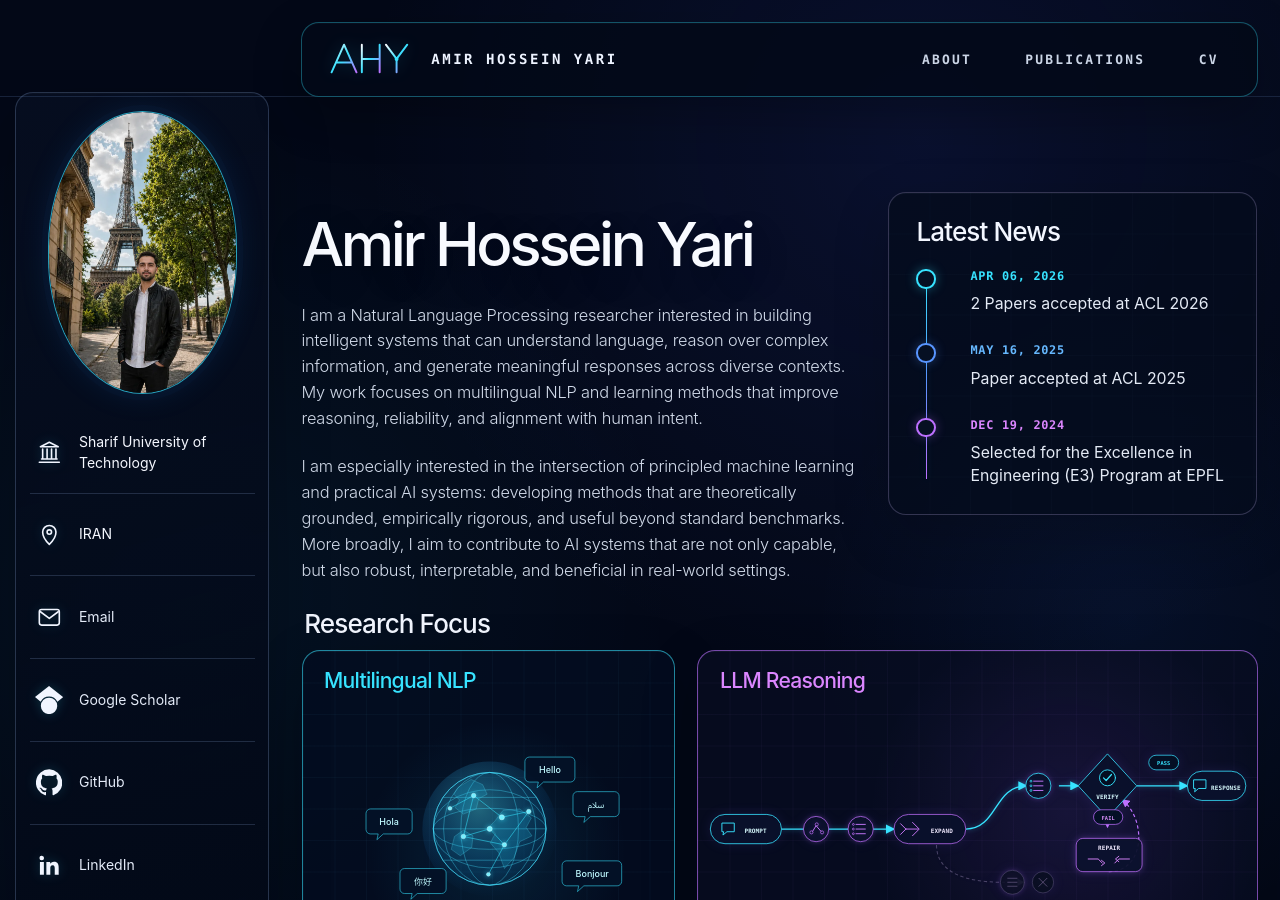
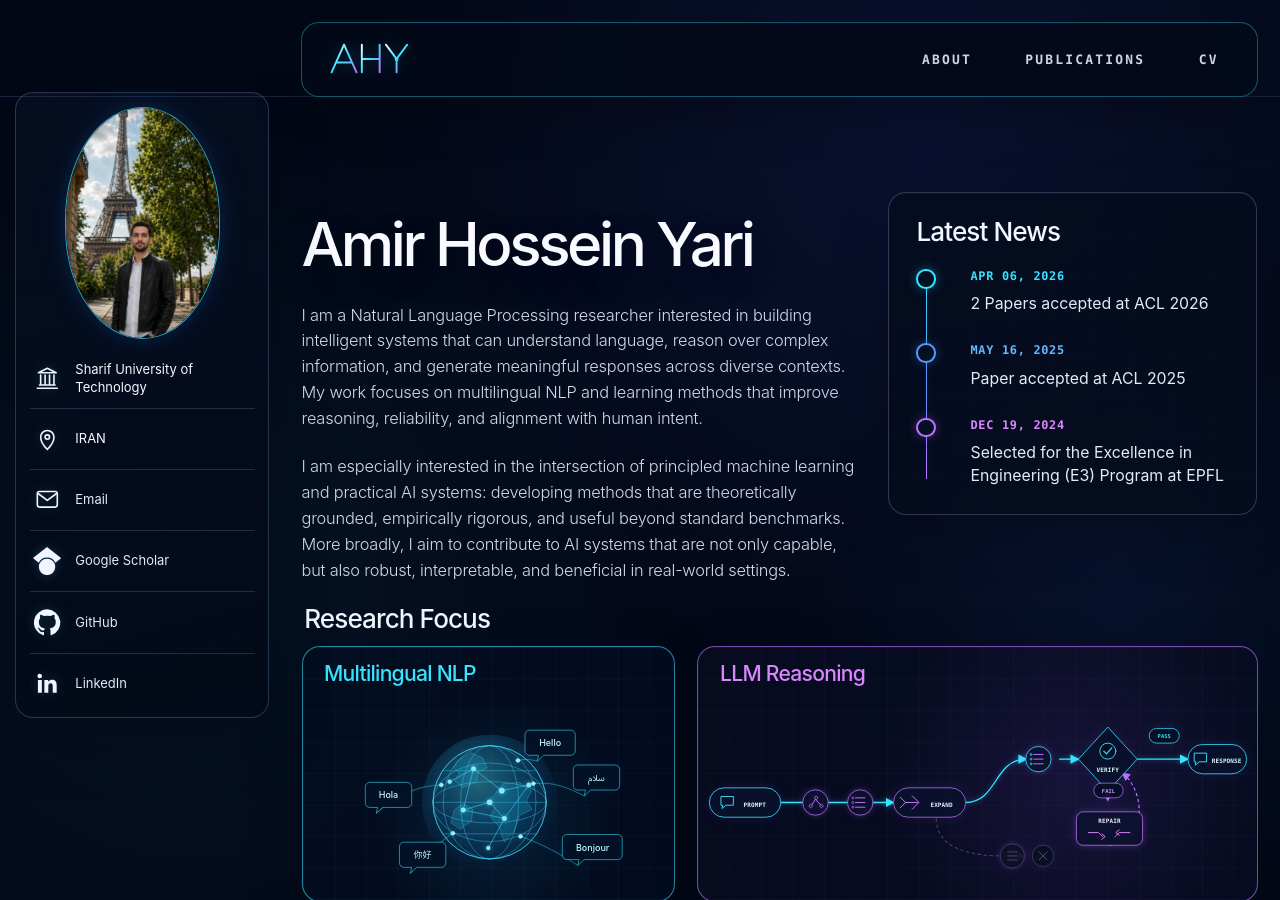
Before and after one commit to AmirHosseinYari2002/AmirHosseinYari2002.github.io, a Jekyll site: the page built from _pages/about.md, in a window 1280 px wide and 900 px high. Built offline with Jekyll 4.4.1, drawn with Linux system fonts in a browser that asks for light colours; a script that is not in the unit is left out.

Commit message:
Refine homepage spacing and original portrait

```diff
--- a/_includes/masthead.html
+++ b/_includes/masthead.html
@@ -12,7 +12,6 @@
             </g>
             <circle cx="77" cy="24" r="2.2" fill="#37e3ff"/>
           </svg>
-          <span class="site-title-text" aria-hidden="true">AMIR HOSSEIN YARI</span>
         </a>
         <button class="neural-site-nav__toggle" type="button" aria-label="Open navigation menu" aria-controls="neural-nav-links" aria-expanded="false" data-nav-toggle><span></span><span></span><span></span></button>
         <ul class="neural-site-nav__links" id="neural-nav-links" data-nav-links>
--- a/_pages/about.md
+++ b/_pages/about.md
@@ -11,7 +11,7 @@ redirect_from:
 <div class="neural-observatory" data-neural-home>
   <aside class="neural-profile-rail" aria-label="Profile and contact details">
     <figure class="neural-profile-rail__portrait">
-      <img src="{{ '/images/portrait-eiffel-hq.webp' | relative_url }}" width="720" height="1080" alt="Amir Hossein Yari in Paris" decoding="async" fetchpriority="high">
+      <img src="{{ '/images/portrait-eiffel-hq.webp' | relative_url }}" width="720" height="1224" alt="Amir Hossein Yari in Paris" decoding="async" fetchpriority="high">
     </figure>
 
     <nav aria-label="Profile links">
@@ -127,6 +127,15 @@ redirect_from:
                   <circle cx="301" cy="170" r="3.5"/><circle cx="276" cy="216" r="3"/>
                 </g>
               </g>
+              <g class="multilingual-mark__speech-links">
+                <path d="M326 80c12-3 21-1 30 1"/>
+                <path d="M350 116c31-4 55 7 79 19"/>
+                <path d="M330 198c35 12 61 27 89 45"/>
+                <path d="M207 118c-39 1-70 18-101 44"/>
+                <path d="M225 193c-27 18-47 39-66 62"/>
+                <circle cx="326" cy="80" r="3"/><circle cx="350" cy="116" r="3"/>
+                <circle cx="330" cy="198" r="3"/><circle cx="207" cy="118" r="3"/><circle cx="225" cy="193" r="3"/>
+              </g>
               <g class="language-token" transform="translate(336 32)"><path d="M8 1h64a7 7 0 0 1 7 7v25a7 7 0 0 1-7 7H30l-10 9 2-9H8a7 7 0 0 1-7-7V8a7 7 0 0 1 7-7Z"/><text x="40" y="26">Hello</text></g>
               <g class="language-token" transform="translate(411 86)"><path d="M8 1h58a7 7 0 0 1 7 7v25a7 7 0 0 1-7 7H28l-10 9 2-9H8a7 7 0 0 1-7-7V8a7 7 0 0 1 7-7Z"/><text x="37" y="26" direction="rtl">سلام</text></g>
               <g class="language-token" transform="translate(394 194)"><path d="M8 1h79a7 7 0 0 1 7 7v25a7 7 0 0 1-7 7H35l-10 9 2-9H8a7 7 0 0 1-7-7V8a7 7 0 0 1 7-7Z"/><text x="48" y="26">Bonjour</text></g>
--- a/assets/css/neural-observatory.css
+++ b/assets/css/neural-observatory.css
@@ -251,23 +251,21 @@ a {
   z-index: 35;
   top: 1.2rem;
   align-self: start;
-  height: calc(100vh - 2.4rem);
-  min-height: 43rem;
+  height: auto;
+  min-height: 0;
   margin: 1.2rem 0.55rem 1.2rem 1.2rem;
-  padding: 1rem 1rem 0;
-  overflow: auto;
+  padding: 0.8rem 0.85rem 0.2rem;
+  overflow: visible;
   border: 1px solid rgba(135, 162, 207, 0.28);
   border-radius: 1rem;
   background: linear-gradient(165deg, rgba(6, 14, 32, 0.94), rgba(3, 9, 23, 0.78));
   box-shadow: 0 22px 62px rgba(0, 0, 0, 0.24), inset 0 1px rgba(255, 255, 255, 0.02);
-  scrollbar-width: thin;
-  scrollbar-color: rgba(55, 227, 255, 0.2) transparent;
 }
 
 .neural-profile-rail__portrait {
   position: relative;
-  width: min(100%, 10.5rem);
-  margin: 0 auto 1rem;
+  width: min(100%, 8.6rem);
+  margin: 0 auto 0.55rem;
   overflow: hidden;
   aspect-ratio: 2 / 3;
   border: 1px solid rgba(55, 227, 255, 0.7);
@@ -304,12 +302,12 @@ a {
 
 .neural-profile-rail__links li {
   display: grid;
-  min-height: 4.55rem;
+  min-height: 3.35rem;
   margin: 0;
-  padding: 0 0.2rem;
+  padding: 0 0.1rem;
   grid-template-columns: 1.75rem minmax(0, 1fr);
   align-items: center;
-  gap: 0.78rem;
+  gap: 0.68rem;
   border-bottom: 1px solid rgba(132, 157, 201, 0.23);
 }
 
@@ -320,13 +318,13 @@ a {
 .neural-profile-rail__links a {
   display: grid;
   min-width: 0;
-  min-height: 4.55rem;
-  margin: 0 -0.2rem;
-  padding: 0 0.2rem;
+  min-height: 3.35rem;
+  margin: 0 -0.1rem;
+  padding: 0 0.1rem;
   grid-column: 1 / -1;
   grid-template-columns: 1.75rem minmax(0, 1fr);
   align-items: center;
-  gap: 0.78rem;
+  gap: 0.68rem;
   color: #e3eaf7;
   text-decoration: none;
 }
@@ -340,8 +338,8 @@ a {
 .neural-profile-rail__links span {
   min-width: 0;
   color: inherit;
-  font-size: 0.78rem;
-  line-height: 1.45;
+  font-size: 0.72rem;
+  line-height: 1.35;
   overflow-wrap: anywhere;
 }
 
@@ -530,7 +528,7 @@ a {
 /* Research focus */
 
 .neural-focus {
-  margin-top: 1.25rem;
+  margin-top: 1rem;
 }
 
 .neural-focus > h2 {
@@ -546,7 +544,7 @@ a {
 .neural-focus-card {
   position: relative;
   min-width: 0;
-  min-height: clamp(16.5rem, 21vw, 18rem);
+  min-height: clamp(14.25rem, 17.5vw, 15.5rem);
   overflow: hidden;
   border: 1px solid rgba(55, 227, 255, 0.58);
   border-radius: 1rem;
@@ -572,7 +570,7 @@ a {
 .neural-focus-card h3 {
   position: absolute;
   z-index: 3;
-  top: 1rem;
+  top: 0.85rem;
   left: 1.2rem;
   margin: 0;
   color: var(--neural-cyan);
@@ -588,7 +586,7 @@ a {
 .neural-focus-card__visual {
   position: absolute;
   z-index: 1;
-  inset: 2.75rem 0.35rem 0.15rem;
+  inset: 2.5rem 0.3rem 0.1rem;
 }
 
 .neural-focus-card__visual svg {
@@ -611,6 +609,20 @@ a {
 .multilingual-mark__land { fill: rgba(28, 184, 230, 0.2); stroke: rgba(94, 232, 255, 0.45); stroke-width: 0.8; }
 .multilingual-mark__network { stroke: rgba(54, 228, 255, 0.76); stroke-width: 1.1; }
 .multilingual-mark__network circle { fill: #74efff; stroke: #e3fdff; stroke-width: 0.6; filter: drop-shadow(0 0 4px rgba(55, 227, 255, 0.8)); }
+
+.multilingual-mark__speech-links {
+  fill: none;
+  stroke: rgba(55, 227, 255, 0.58);
+  stroke-width: 1.15;
+  stroke-linecap: round;
+  filter: drop-shadow(0 0 4px rgba(55, 227, 255, 0.34));
+}
+
+.multilingual-mark__speech-links circle {
+  fill: #8bf4ff;
+  stroke: #e4fdff;
+  stroke-width: 0.65;
+}
 
 .language-token path {
   fill: rgba(4, 18, 39, 0.94);
@@ -860,7 +872,7 @@ body:not(.neural-observatory-page) #main { margin-top: 7.4rem; }
   .neural-news { max-width: none; }
   .neural-focus { margin-top: 1.5rem; }
   .neural-focus__grid { grid-template-columns: 1fr; }
-  .neural-focus-card { min-height: 18rem; }
+  .neural-focus-card { min-height: 15.5rem; }
 }
 
 @media (max-width: 42rem) {
@@ -875,7 +887,7 @@ body:not(.neural-observatory-page) #main { margin-top: 7.4rem; }
   .neural-profile-rail__links { width: 100%; }
   .neural-intro h1 { font-size: clamp(2.55rem, 11vw, 3.45rem); }
   .neural-intro__text p { font-size: 0.94rem; }
-  .neural-focus-card { min-height: 16rem; }
+  .neural-focus-card { min-height: 14.5rem; }
 }
 
 @media (max-width: 34rem) {
@@ -908,7 +920,7 @@ body:not(.neural-observatory-page) #main { margin-top: 7.4rem; }
   .neural-observatory__stage { padding-right: 0.85rem; padding-left: 0.85rem; }
   .neural-news { padding-right: 1rem; padding-left: 1rem; }
   .neural-news__item { padding-left: 2.45rem; }
-  .neural-focus-card { min-height: 14.5rem; }
+  .neural-focus-card { min-height: 13.5rem; }
 }
 
 @media (prefers-reduced-motion: reduce) {
```
Also changed, not shown: images/portrait-eiffel-hq.webp.
